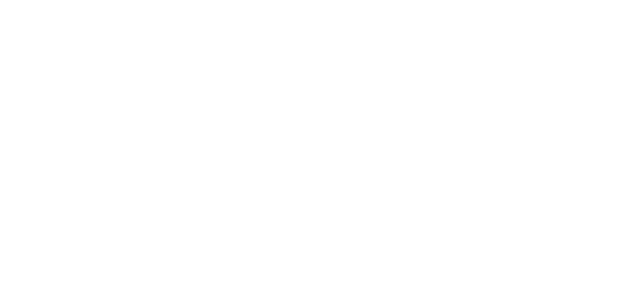
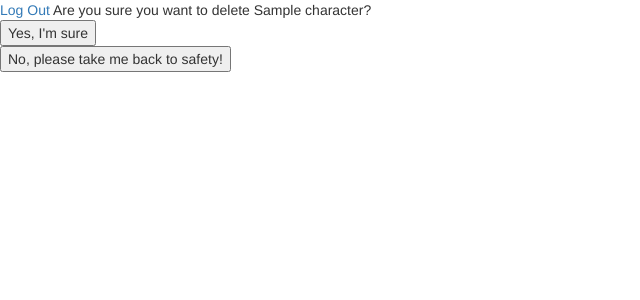
Before and after one commit to taliatrilling/Shepard_Explorer, a Flask app: page /delete-char/1 in a window 1280 px wide. Before the commit the part shown is empty. Shown: the top 300 px of the page, without its empty margins (0-640 px from the left). Run offline with Flask 2, Linux system fonts and the light colour scheme; the visitor is signed in with stand-in values (Sample User, id 1); tables that the repository leaves empty hold one stand-in row (values such as "Sample post"); some libraries are stand-ins or nearby versions.

Commit message:
fixed delete char function, added hidden readonly form values for authentication

```diff
--- a/server.py
+++ b/server.py
@@ -179,7 +179,8 @@ def delete_char(char_id, user_id):
 
 	if not check_char_ownership(char_id, user_id):
 		return False
-	char.delete()
+	char = char = Character.query.filter(Character.char_id == char_id).first()
+	db.session.delete(char)
 	db.session.commit()
 	return True
 
@@ -355,13 +356,19 @@ def delete_char_route(char_id):
 	if not check_char_ownership(char_id,user_id):
 		flash("You do not have access to that character for deletion purposes")
 		return redirect("/")
-	return render_template("delete_char.html")
+	char = Character.query.filter(Character.char_id == char_id).first()
+	return render_template("delete_char.html", char=char)
 
 
-@app.route("/delete-char-result")
+@app.route("/delete-char-result", methods=["POST"])
 def delete_char_result():
 	"""Actually deletes a character from the db after permissions confirmed and user has initiated"""
 
+	if "user_id" not in session:
+		flash("Please log in to delete a character")
+		return redirect("/")
+	user_id = session["user_id"]
+	char_id = request.form.get("char_id")
 	if delete_char(char_id, user_id):
 		flash("Your character was successfully deleted from the database.")
 		return redirect("/char-management")
--- a/templates/char.html
+++ b/templates/char.html
@@ -1,5 +1,5 @@
 {% extends "base.html" %}
-{% block title %}Character{% endblock %}
+{% block title %}Character Summary{% endblock %}
 
 {% block content %}
 
--- a/templates/delete_char.html
+++ b/templates/delete_char.html
@@ -0,0 +1,17 @@
+{% extends "base.html" %}
+{% block title %}Delete a Character{% endblock %}
+
+{% block content %}
+
+Are you sure you want to delete {{ char.shep_name }}?
+
+<form action="/delete-char-result" method="POST">
+	<input type="hidden" name="char_id" value="{{ char.char_id }}" readonly>
+	<input type="submit" value="Yes, I'm sure">
+</form>
+<form action="/" method="GET">
+	<input type="submit" value="No, please take me back to safety!">
+</form>
+
+
+{% endblock %}
```
